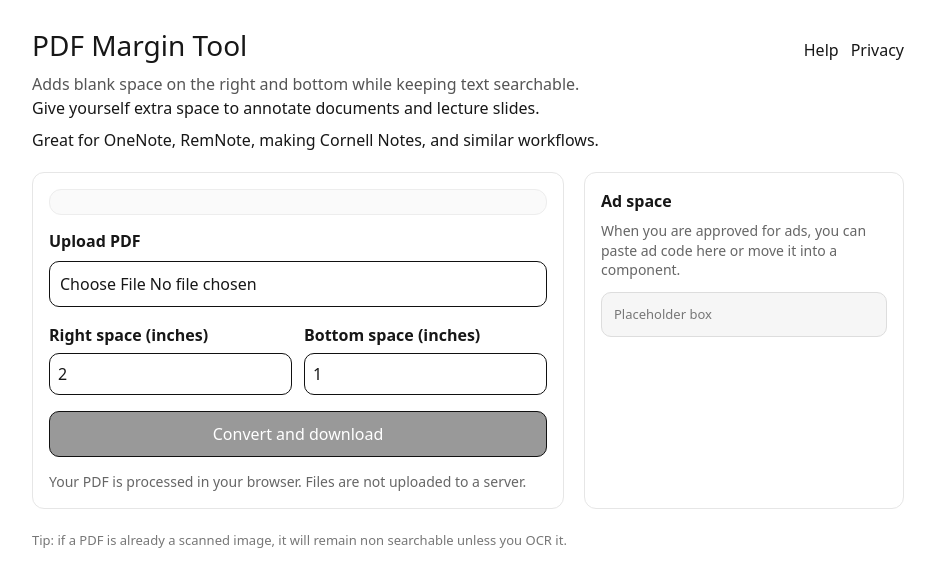
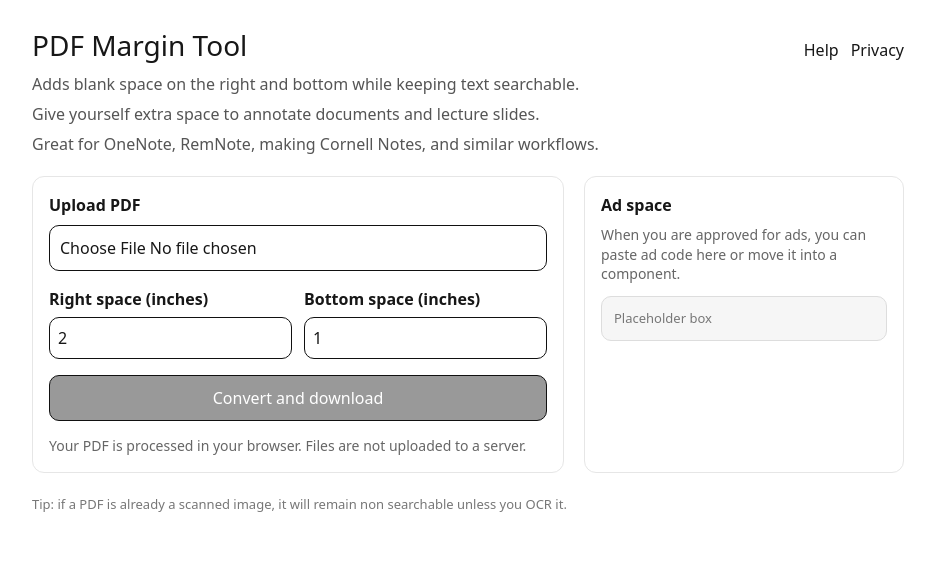
Before and after one commit to katherine-h-l/pdf-margin-tool, a Next.js app: page / in a window 1280 px wide. Shown: the top 586 px of the page, without its empty margins (172-1107 px from the left). Built offline with nearby package versions, Linux system fonts and the light colour scheme.

Commit message:
Update page.tsx

```diff
--- a/app/page.tsx
+++ b/app/page.tsx
@@ -83,10 +83,10 @@ export default function Home() {
           <p style={{ margin: "6px 0 0", color: "#555" }}>
             Adds blank space on the right and bottom while keeping text searchable.
           </p>
-          <p style={{ margin: 0 }}>
+          <p style={{ margin: "6px 0 0", color: "#555" }}>
             Give yourself extra space to annotate documents and lecture slides.
           </p>
-          <p style={{ margin: "8px 0 0" }}>
+          <p style={{ margin: "6px 0 0", color: "#555" }}>
             Great for OneNote, RemNote, making Cornell Notes, and similar workflows.
           </p>
         </div>
@@ -99,18 +99,6 @@ export default function Home() {
 
       <section style={{ display: "grid", gridTemplateColumns: "1fr 320px", gap: 20 }}>
         <div style={{ border: "1px solid #e6e6e6", borderRadius: 12, padding: 16 }}>
-          <div
-            style={{
-              background: "#fafafa",
-              border: "1px solid #ededed",
-              borderRadius: 12,
-              padding: 12,
-              marginBottom: 14,
-              color: "#444",
-              lineHeight: 1.5,
-            }}
-          >
-          </div>
 
           <label style={{ display: "block", fontWeight: 600, marginBottom: 8 }}>Upload PDF</label>
 
```
